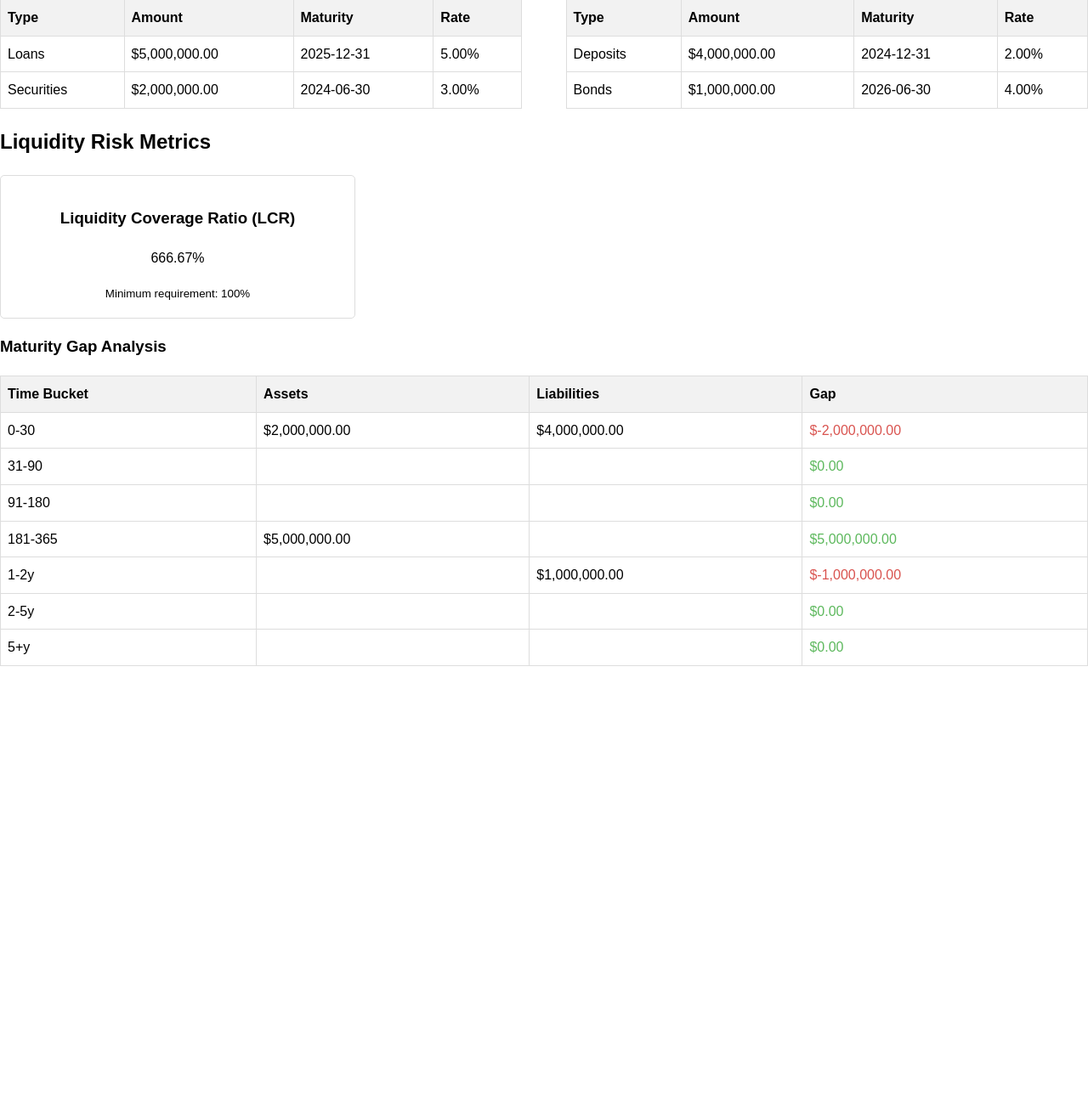
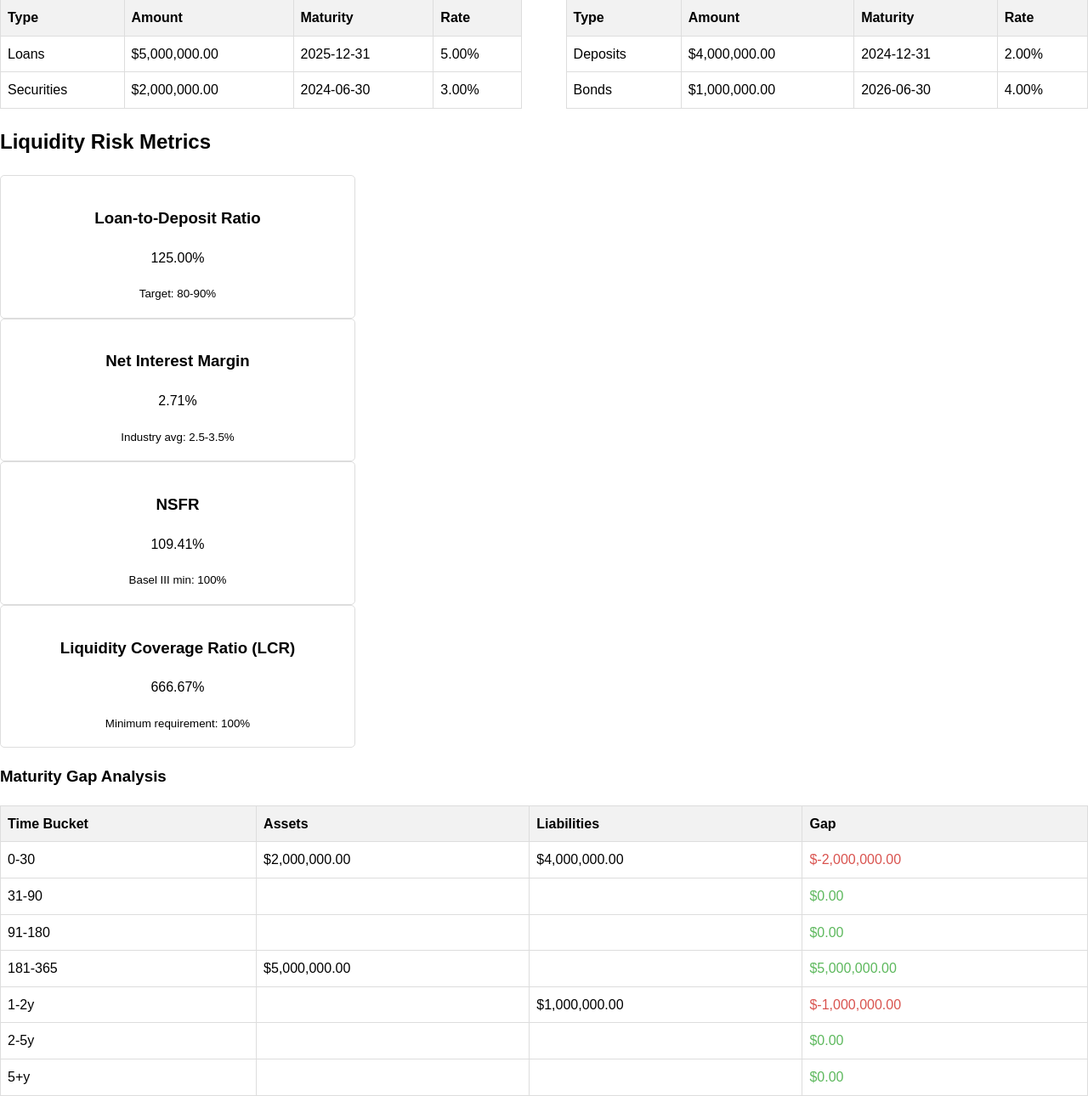
Before and after one commit to hellorajen/Bank-ALM-App-Prototype, a Flask app: page / in a window 1280 px wide. Shown: the part 633-1923 px from the top of the page at 85% size. Before the commit the page ends 1417 px from the top, so only its background shows below. Run offline with Flask 2, Linux system fonts and the light colour scheme.

Commit message:
more ratios added

```diff
--- a/app.py
+++ b/app.py
@@ -77,6 +77,37 @@ def calculate_lcr():
         print(f"Error calculating LCR: {e}")
         return "N/A"
 
+def calculate_ldr():
+    try:
+        total_loans = sum(a['amount'] for a in assets if a['type'] == 'Loans')
+        total_deposits = sum(l['amount'] for l in liabilities if l['type'] == 'Deposits')
+        return total_loans / total_deposits if total_deposits > 0 else float('inf')
+    except:
+        return float('inf')
+
+def calculate_nim():
+    try:
+        interest_income = sum(a['amount'] * a['rate'] for a in assets)
+        interest_expense = sum(l['amount'] * l['rate'] for l in liabilities)
+        avg_earning_assets = sum(a['amount'] for a in assets if a['type'] in ['Loans', 'Securities'])
+        return (interest_income - interest_expense) / avg_earning_assets if avg_earning_assets > 0 else 0
+    except:
+        return 0
+
+def calculate_nsfr():
+    try:
+        available_funding = sum(
+            l['amount'] * 0.95 if l['type'] == 'Deposits' else l['amount'] * 0.85
+            for l in liabilities
+        )
+        required_funding = sum(
+            a['amount'] * 0.65 if a['type'] == 'Loans' else a['amount'] * 0.50
+            for a in assets
+        )
+        return available_funding / required_funding if required_funding > 0 else float('inf')
+    except:
+        return float('inf')
+
 def check_liquidity_alerts():
     """Generate liquidity risk alerts"""
     alerts = []
@@ -106,6 +137,17 @@ def dashboard():
         sum(a['amount'] * a['rate'] for a in assets) -
         sum(l['amount'] * l['rate'] for l in liabilities)
     )
+        # New ratio calculations
+    ldr = calculate_ldr()
+    nim = calculate_nim()
+    nsfr = calculate_nsfr()
+
+    # Format ratios safely
+    ratios = {
+        'ldr': float(ldr) if ldr != float('inf') else None,
+        'nim': float(nim) if nim != float('inf') else None,
+        'nsfr': float(nsfr) if nsfr != float('inf') else None
+    }
 
     maturity_gaps, asset_maturities, liability_maturities = calculate_maturity_gaps()
     lcr_display = calculate_lcr()
@@ -115,6 +157,7 @@ def dashboard():
                          total_assets="${:,.2f}".format(total_assets),
                          total_liabilities="${:,.2f}".format(total_liabilities),
                          net_interest_income="${:,.2f}".format(net_interest_income),
+                         ratios=ratios,
                          assets=assets[-5:],
                          liabilities=liabilities[-5:],
                          maturity_gaps=maturity_gaps,
--- a/templates/dashboard.html
+++ b/templates/dashboard.html
@@ -71,11 +71,30 @@
 <section class="risk-metrics">
     <h2>Liquidity Risk Metrics</h2>
 
-    <div class="metric-card">
-        <h3>Liquidity Coverage Ratio (LCR)</h3>
-        <p>{{ lcr_display }}</p>
-        <small>Minimum requirement: 100%</small>
+    <div class="metric-row">
+        <div class="metric-card">
+            <h3>Loan-to-Deposit Ratio</h3>
+            <p>{{ "{:.2%}".format(ratios.ldr) if ratios.ldr is not none else "N/A" }}</p>
+            <small>Target: 80-90%</small>
+        </div>
+        <div class="metric-card">
+            <h3>Net Interest Margin</h3>
+            <p>{{ "{:.2%}".format(ratios.nim) if ratios.nim is not none else "N/A" }}</p>
+            <small>Industry avg: 2.5-3.5%</small>
+        </div>
+        <div class="metric-card">
+            <h3>NSFR</h3>
+            <p>{{ "{:.2%}".format(ratios.nsfr) if ratios.nsfr is not none else "N/A" }}</p>
+            <small>Basel III min: 100%</small>
+        </div>
+        <div class="metric-card">
+            <h3>Liquidity Coverage Ratio (LCR)</h3>
+            <p>{{ lcr_display }}</p>
+            <small>Minimum requirement: 100%</small>
+        </div>
+
     </div>
+
 
     <h3>Maturity Gap Analysis</h3>
     <table>
```
